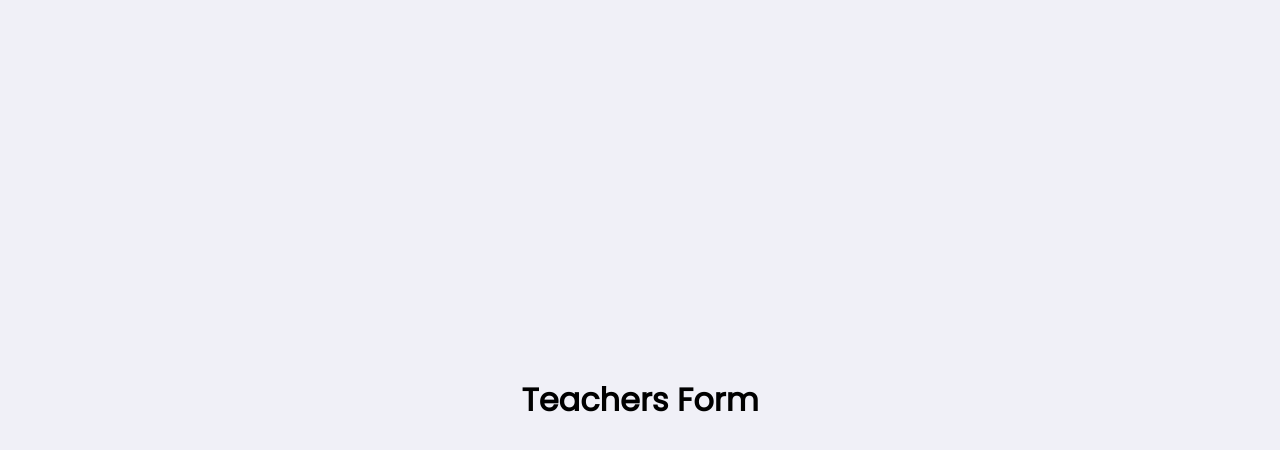
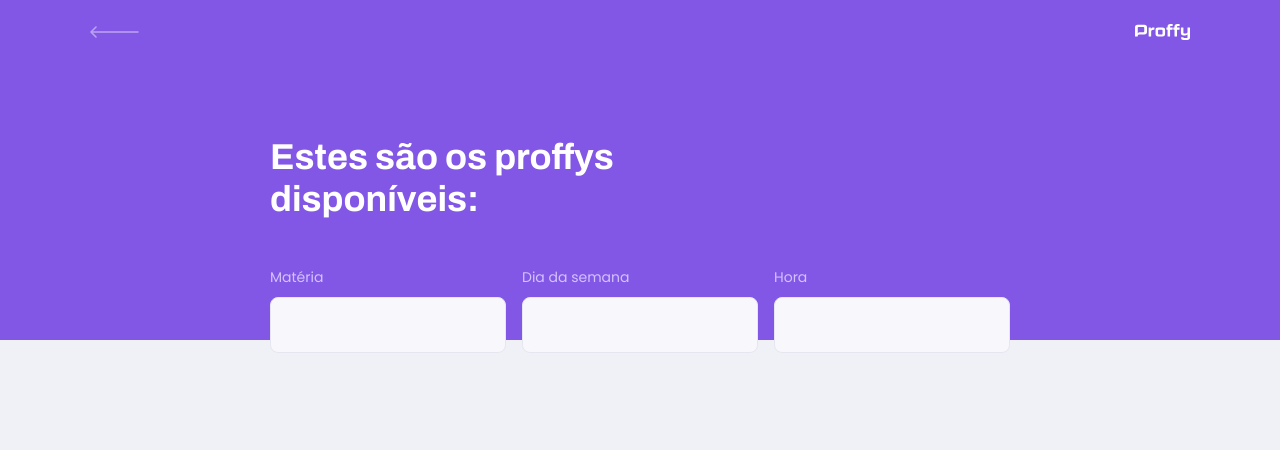
Before and after one commit to guipolive/proffy, a React (Create React App) app in the folder web/: page /study in a window 1280 px wide. Shown: the top 450 px of the page. Built offline with nearby package versions, Linux system fonts and the light colour scheme.

Commit message:
use page header component || add form in TeacherList Header

```diff
--- a/web/src/pages/TeachersForm/index.tsx
+++ b/web/src/pages/TeachersForm/index.tsx
@@ -1,8 +1,13 @@
 import React from 'react';
+
+// Importando o componente Header
+import PageHeader from '../../components/PageHeader';
 
 function TeachersForm() {
     return (
-        <h1>Teachers Form</h1>
+        <div id="teacher-list-page" className="container">
+            <PageHeader title="Você quer dar aulas? Que incrível!"/>
+        </div>
     )
 }
 
--- a/web/src/pages/TeachersList/index.tsx
+++ b/web/src/pages/TeachersList/index.tsx
@@ -1,8 +1,34 @@
 import React from 'react';
+import { Link } from 'react-router-dom';
+
+// Importando os estilos
+import './styles.css';
+import PageHeader from '../../components/PageHeader';
+
+
 
 function TeachersList() {
     return (
-        <h1>Teachers Form</h1>
+        <div id="teacher-list-page" className="container">
+            <PageHeader title="Estes são os proffys disponíveis:">
+                <form id="search-teachers">
+                    <div className="input-block">
+                        <label htmlFor="subject">Matéria</label>
+                        <input type="text" id="subject"/>
+                    </div>
+
+                    <div className="input-block">
+                        <label htmlFor="week_day">Dia da semana</label>
+                        <input type="text" id="subject"/>
+                    </div>
+
+                    <div className="input-block">
+                        <label htmlFor="time">Hora</label>
+                        <input type="text" id="subject"/>
+                    </div>
+                </form>
+            </PageHeader>
+        </div>
     )
 }
 
--- /dev/null
+++ b/web/src/pages/TeachersList/styles.css
@@ -0,0 +1,98 @@
+#teacher-list-page {
+    /* Altura e largura completando a tela inteira */
+    width: 100vw;
+    height: 100vh;
+}
+
+/* Parte da pesquisa */
+#search-teachers {
+    margin-top: 3.2rem;
+}
+
+#search-teachers label {
+    color: var(--color-text-in-primary);
+}
+
+#search-teachers input-block {
+    position: relative;
+}
+
+/* Pegando todos os input-blocks que não são o primeiro */
+#search-teachers .input-block + .input-block {
+    margin-top:1.4rem;
+}
+
+#search-teachers .input-block label {
+    font-size: 1.4rem;
+}
+
+#search-teachers .input-block input {
+    width: 100%;
+    height: 5.6rem;
+    margin-top: 0.8rem;
+    border-radius: 0.8rem; /* Arredondando */
+    background: var(--color-input-background);
+    border: 1px solid var(--color-line-in-white); /* Borda */
+    outline: 0; /* Em volta do item */
+    padding: 0 1.6rem;
+    font: 1.6rem Archivo;
+}
+
+/* #search-teachers .input-block:focus-within::after {
+    width: calc(100% - 3.2rem);
+    height: 2px;
+    content: '';
+    background: var(--color-primary-light);
+    position: absolute;
+    left: 1.6rem;
+    right: 1.6rem;
+    bottom: 0;
+} */
+
+
+
+/* Adaptando para Telas Maiores */
+@media (min-width: 700px) {
+    #teacher-list-page{
+        max-width: 100%;
+    }
+
+    #search-teachers {
+        display: grid;
+        grid-template-columns: 1fr 1fr 1fr; /* 3 colunas de tamanho igual */
+        column-gap: 16px; /* Distanciamento entre colunas */
+        position: absolute;
+        bottom: -45px;
+    }
+
+    /* Pegando todos os input-blocks que não são o primeiro */
+    #search-teachers .input-block + .input-block {
+        margin-top: 0; /* Desfazendo a margem top */
+    }
+}
+
+@media (min-width: 700px) {
+    .page-header {
+        height: 340px;
+    }
+
+    .page-header .top-bar-container {
+        max-width: 1100px;
+    }
+
+    .page-header .header-content {
+        flex: 1;
+        max-width: 740px;
+        margin: 0 auto;
+
+        padding-bottom: 48px;
+        display: flex;
+        flex-direction: column;
+        justify-content: center;
+        align-items: flex-start;
+    }
+
+    .page-header .header-content strong {
+        max-width: 350px;
+    }
+}
```
Also changed, not shown: web/src/pages/Teachers/index.tsx (deleted, +0 -9 lines).
